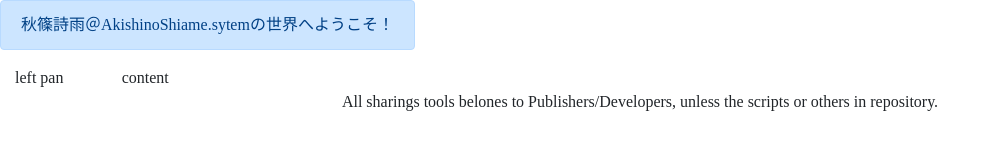
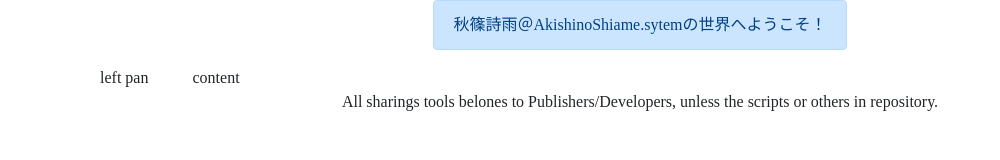
Before and after one commit to AkishinoShiame/IT-tooling-Tools-gethering, a plain HTML site: page docs/index.html in a window 1280 px wide. Shown: the whole page, without its empty margins (0-1000 px from the left). Drawn offline with Linux system fonts and the light colour scheme; a web font is replaced by a local one.

Commit message:
update layout

```diff
--- a/docs/index.html
+++ b/docs/index.html
@@ -16,8 +16,9 @@
         </style>
     </header>
     <body>
+        <div class="container">
             <div class="container-fluid">
-            <div class="row">
+                <div class="row justify-content-md-center">
                     <div class="alert alert-primary" role="alert">
                         秋篠詩雨＠AkishinoShiame.sytemの世界へようこそ！
                     </div>
@@ -31,6 +32,7 @@
                     </div>
                 </div>
             </div>
+        </div>
     </body>
     <footer class="text-center">
         All sharings tools belones to Publishers/Developers, unless the scripts or others in repository.
```
Lines whose indentation alone changed are shown as unchanged.
